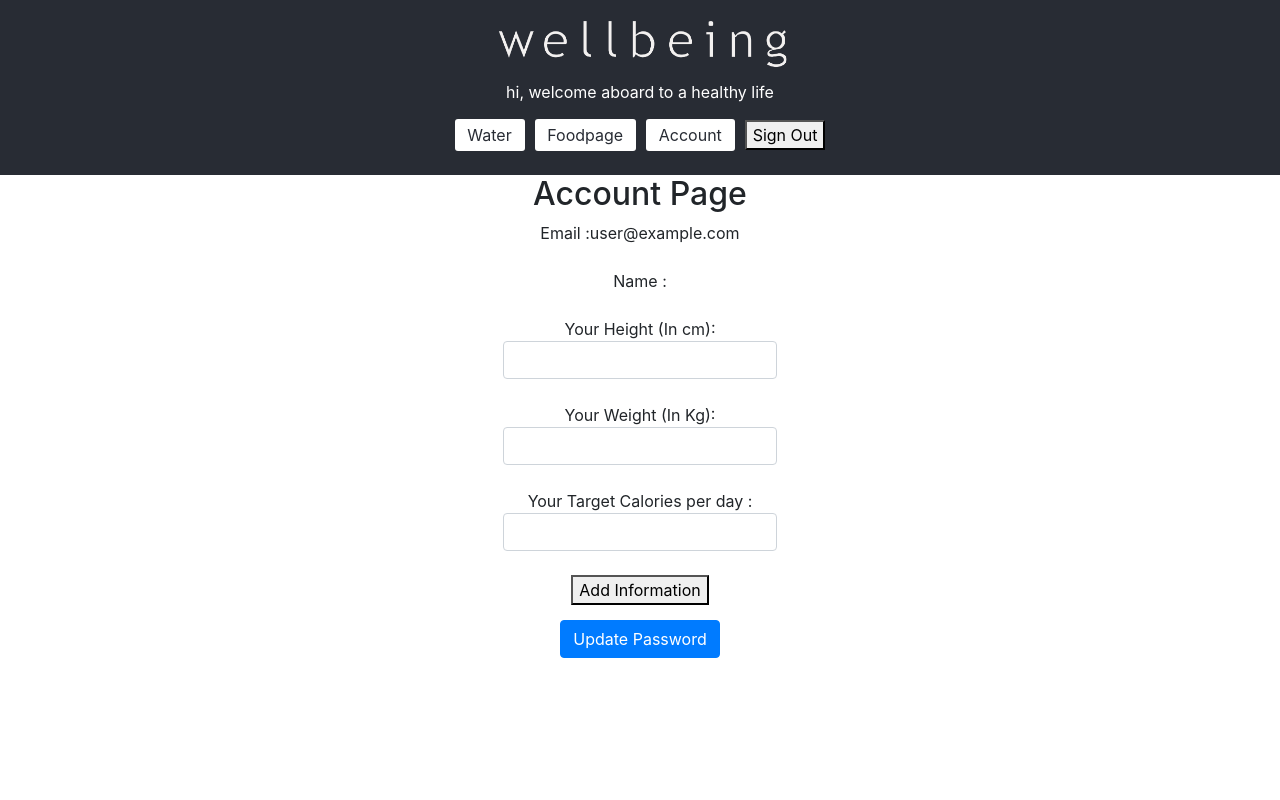
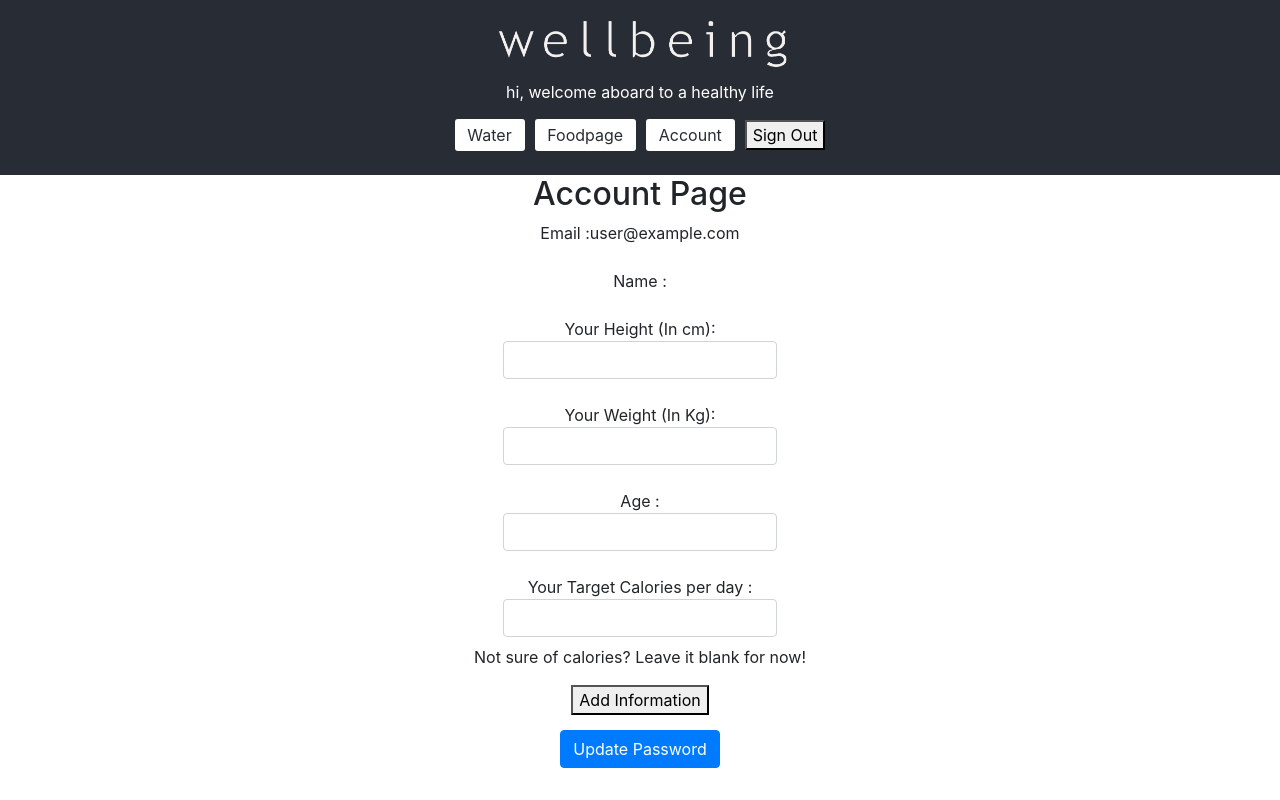
Before and after one commit to bholetanaya2715/CS554-Project-React, a React (Create React App) app: page /account in a window 1280 px wide. Built offline with nearby package versions, Linux system fonts and the light colour scheme; no server answers; sample sign-in values are in the browser's storage.

Commit message:
Changes for age

```diff
--- a/src/Components/Account.js
+++ b/src/Components/Account.js
@@ -11,6 +11,8 @@ function Account() {
   const [userHeight, setUserHeight] = useState(undefined);
   const [userWeight, setUserWeight] = useState(undefined);
   const [userTarget, setUserTarget] = useState(undefined);    //Changes for target
+  const [userAge, setUserAge] = useState(undefined);    //Changes for age
+
   const [userName, setUserName] = useState(undefined);
 
   const [Butstate, setButState] = useState(false);
@@ -27,6 +29,7 @@ function Account() {
         setUserWeight(data.weight);
         setUserName(data.displayName);
         setUserTarget(data.targetToBeAchieved);     //Changes for target
+        setUserAge(data.age);                       //Changes for age
 
         // console.log(userData);
       } catch (e) {
@@ -34,7 +37,7 @@ function Account() {
       }
     }
     fetchData();
-  }, [currentUser.email, userHeight, userWeight, userName, userTarget]);
+  }, [currentUser.email, userHeight, userWeight, userName, userTarget, userAge]);   //Changes for age and target
 
   async function handleClickButState(e) {
     e.preventDefault();
@@ -48,7 +51,7 @@ function Account() {
   const addInforamtion = async (event) => {
     event.preventDefault();
     let information = {};
-    let { weight, height, target } = event.target.elements;     //Changes for target
+    let { weight, height, target, age } = event.target.elements;     //Changes for target and age
     if (currentUser.displayName == null) {
       information = {
         userID: currentUser.email,
@@ -56,6 +59,7 @@ function Account() {
         weightData: weight.value,
         heightData: height.value,
         targetData: target.value,                                      //Changes for target
+        ageData: age.value,                                             //Changes for age
       };
     }
     //deep is commenting
@@ -66,6 +70,7 @@ function Account() {
         weightData: weight.value,
         heightData: height.value,
         targetData: target.value,                                     //Changes for target
+        ageData: age.value,                                             //Changes for age
       };
     }
 
@@ -120,16 +125,30 @@ function Account() {
         {/**Changes made by Sejal */}
         <div className="form-group">
           <label>
+            Age :
+            <input
+              className="form-control"
+              id="age"
+              required
+              name="age"
+              type="number"
+              placeholder={userAge}
+            />
+          </label>
+        </div>
+        <div className="form-group">
+          <label>
             Your Target Calories per day :
             <input
               className="form-control"
               id="target"
-              required
               name="target"
               type="number"
               placeholder={userTarget}
             />
           </label>
+          <br/>
+          Not sure of calories? Leave it blank for now!
         </div>
         {/**-------------------------- */}
         <button id="submitButton" name="submitButton" type="submit">
```
Also changed, not shown: src/data/users.js (+4 -3 lines), src/routes/userRoutes.js (+7 -1 lines).
